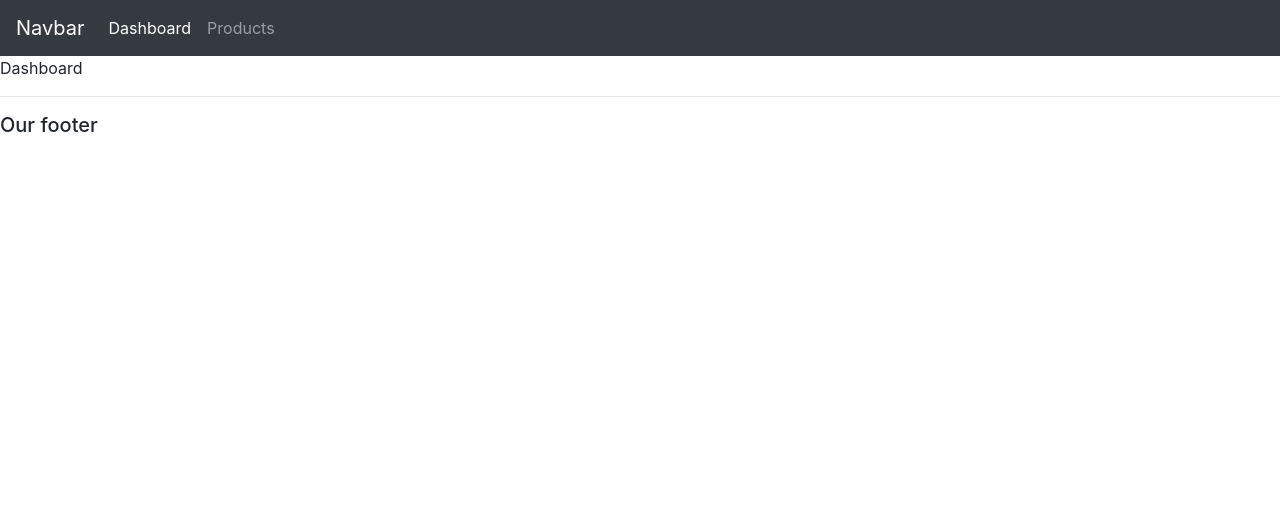
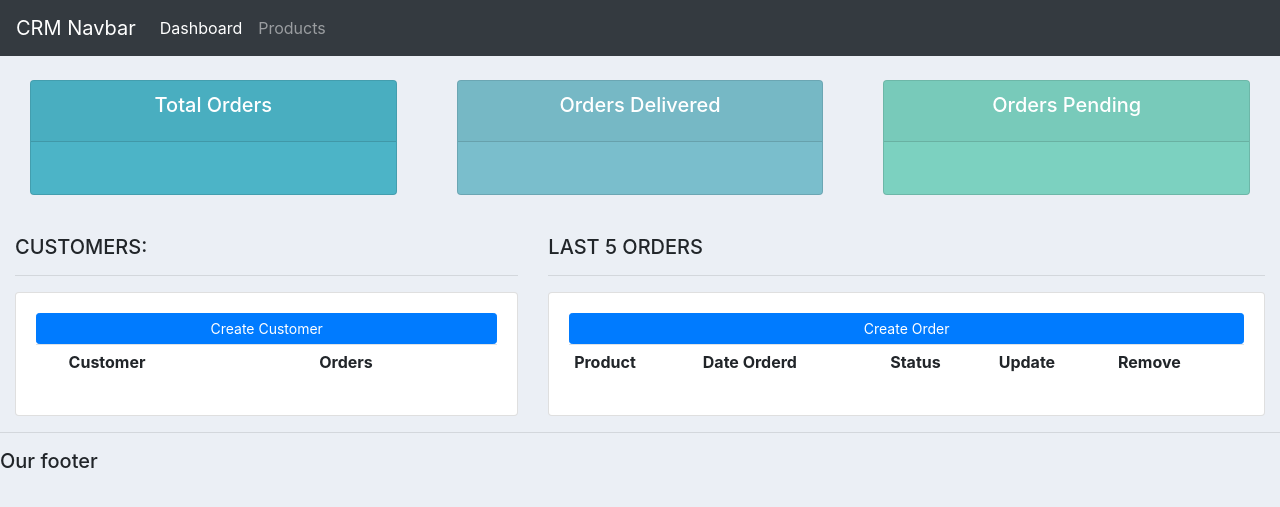
Before and after one commit to Deepak18-06/CustomerRelationManagment, a Django app: page / in a window 1280 px wide. Shown: the top 507 px of the page. Run offline with Django 3.2, Linux system fonts and the light colour scheme; lists and menus that the app fills with data are empty; some libraries are stand-ins or nearby versions.

Commit message:
static files

```diff
--- a/accounts/templates/accounts/dashboard.html
+++ b/accounts/templates/accounts/dashboard.html
@@ -1,4 +1,46 @@
-{% extends 'accounts/main.html' %}
-{% block content%}
-    <p>Dashboard</p>
+{%  extends 'accounts/main.html' %}
+
+{% block content %}
+
+{%  include 'accounts/status.html' %}
+
+<br>
+
+<div class="row">
+	<div class="col-md-5">
+		<h5>CUSTOMERS:</h5>
+		<hr>
+		<div class="card card-body">
+			<a class="btn btn-primary  btn-sm btn-block" href="">Create Customer</a>
+			<table class="table table-sm">
+				<tr>
+					<th></th>
+					<th>Customer</th>
+					<th>Orders</th>
+				</tr>
+
+			</table>
+		</div>
+	</div>
+
+	<div class="col-md-7">
+		<h5>LAST 5 ORDERS</h5>
+		<hr>
+		<div class="card card-body">
+			<a class="btn btn-primary  btn-sm btn-block" href="">Create Order</a>
+			<table class="table table-sm">
+				<tr>
+					<th>Product</th>
+					<th>Date Orderd</th>
+					<th>Status</th>
+					<th>Update</th>
+					<th>Remove</th>
+				</tr>
+
+			</table>
+		</div>
+	</div>
+
+</div>
+
 {% endblock %}
--- a/accounts/templates/accounts/main.html
+++ b/accounts/templates/accounts/main.html
@@ -1,18 +1,26 @@
+{% load static %}
 <!DOCTYPE html>
 <html>
 <head>
-    <title>Page Title</title>
-    <link rel="stylesheet" href="https://stackpath.bootstrapcdn.com/bootstrap/4.5.2/css/bootstrap.min.css" integrity="sha384-JcKb8q3iqJ61gNV9KGb8thSsNjpSL0n8PARn9HuZOnIxN0hoP+VmmDGMN5t9UJ0Z" crossorigin="anonymous">
+	<title>CRM</title>
+	<link rel="stylesheet" href="https://stackpath.bootstrapcdn.com/bootstrap/4.3.1/css/bootstrap.min.css" integrity="sha384-ggOyR0iXCbMQv3Xipma34MD+dH/1fQ784/j6cY/iJTQUOhcWr7x9JvoRxT2MZw1T" crossorigin="anonymous">
+
+	<link rel="stylesheet" type="text/css" href="{% static '/css/main.css' %}">
 </head>
 <body>
-    {% include 'accounts/navbar.html' %}
-    {% block content %}
+	{%  include 'accounts/navbar.html' %}
+	<div class="container-fluid">
+	{% block content %}
 
 
-    {% endblock %}
-    <hr>
-    <h5>Our footer</h5>
+
+	{% endblock %}
+    </div>
+	<hr>
+	<h5>Our footer</h5>
+
 </body>
+
 <script src="https://code.jquery.com/jquery-3.3.1.slim.min.js" integrity="sha384-q8i/X+965DzO0rT7abK41JStQIAqVgRVzpbzo5smXKp4YfRvH+8abtTE1Pi6jizo" crossorigin="anonymous"></script>
 <script src="https://cdnjs.cloudflare.com/ajax/libs/popper.js/1.14.7/umd/popper.min.js" integrity="sha384-UO2eT0CpHqdSJQ6hJty5KVphtPhzWj9WO1clHTMGa3JDZwrnQq4sF86dIHNDz0W1" crossorigin="anonymous"></script>
 <script src="https://stackpath.bootstrapcdn.com/bootstrap/4.3.1/js/bootstrap.min.js" integrity="sha384-JjSmVgyd0p3pXB1rRibZUAYoIIy6OrQ6VrjIEaFf/nJGzIxFDsf4x0xIM+B07jRM" crossorigin="anonymous"></script>
--- a/accounts/templates/accounts/navbar.html
+++ b/accounts/templates/accounts/navbar.html
@@ -1,12 +1,16 @@
 <nav class="navbar navbar-expand-lg navbar-dark bg-dark">
-    <a class="navbar-brand" href="#">Navbar</a>
-    <button class="navbar-toggler" type="button" data-toggle="collapse" data-target="#navbarNavAltMarkup" aria-controls="navbarNavAltMarkup" aria-expanded="false" aria-label="Toggle navigation">
-      <span class="navbar-toggler-icon"></span>
-    </button>
-    <div class="collapse navbar-collapse" id="navbarNavAltMarkup">
-      <div class="navbar-nav">
-        <a class="nav-item nav-link active" href="#">Dashboard</a>
-        <a class="nav-item nav-link" href="#">Products</a>
-      </div>
-    </div>
-  </nav>
+  <a class="navbar-brand" href="#">CRM Navbar</a>
+  <button class="navbar-toggler" type="button" data-toggle="collapse" data-target="#navbarNav" aria-controls="navbarNav" aria-expanded="false" aria-label="Toggle navigation">
+    <span class="navbar-toggler-icon"></span>
+  </button>
+  <div class="collapse navbar-collapse" id="navbarNav">
+    <ul class="navbar-nav">
+      <li class="nav-item active">
+        <a class="nav-link" href="#">Dashboard</a>
+      </li>
+      <li class="nav-item">
+        <a class="nav-link" href="#">Products</a>
+      </li>
+    </ul>
+  </div>
+</nav>
--- /dev/null
+++ b/accounts/templates/accounts/status.html
@@ -0,0 +1,42 @@
+<br>
+
+<div class="row">
+	<div class="col">
+		<div class="col-md">
+			<div class="card text-center text-white  mb-3" id="total-orders">
+			  	<div class="card-header">
+			  		<h5 class="card-title">Total Orders</h5>
+			  	</div>
+			  	<div class="card-body">
+			    	<h3 class="card-title"></h3>
+			  	</div>
+			</div>
+		</div>
+	</div>
+
+	<div class="col">
+		<div class="col-md">
+			<div class="card text-center text-white  mb-3" id="orders-delivered">
+			  	<div class="card-header">
+			  		<h5 class="card-title">Orders Delivered</h5>
+			  	</div>
+			  	<div class="card-body">
+			    	<h3 class="card-title"></h3>
+			  	</div>
+			</div>
+		</div>
+	</div>
+
+	<div class="col">
+		<div class="col-md">
+			<div class="card text-center text-white  mb-3" id="orders-pending">
+			  	<div class="card-header">
+			  		<h5 class="card-title">Orders Pending</h5>
+			  	</div>
+			  	<div class="card-body">
+			    	<h3 class="card-title"></h3>
+			  	</div>
+			</div>
+		</div>
+	</div>
+</div>
--- /dev/null
+++ b/static/css/main.css
@@ -0,0 +1,20 @@
+#logo{
+}
+
+body{
+    background-color: #ebeff5;
+}
+
+
+#total-orders{
+    background-color: #4cb4c7;
+}
+
+
+#orders-delivered{
+    background-color: #7abecc;
+}
+
+#orders-pending{
+    background-color: #7CD1C0;
+}
```
Also changed, not shown: accounts/templates/accounts/customer.html (+69 -4 lines), accounts/templates/accounts/products.html (+25 -4 lines), crm/settings.py (+7 -1 lines).
